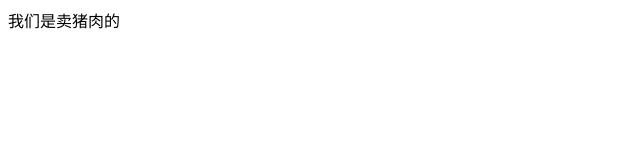
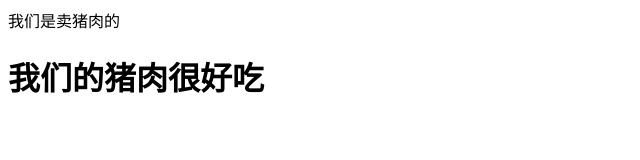
Before and after one commit to Gukaiyi/git-demo1, a plain HTML site: page index.html in a window 1280 px wide. Shown: the whole page, without its empty margins (0-640 px from the left). Drawn offline with Linux system fonts and the light colour scheme.

Commit message:
添加了广告语

```diff
--- a/index.html
+++ b/index.html
@@ -8,5 +8,8 @@
 </head>
 <body>
  我们是卖猪肉的
+ <h1>
+     我们的猪肉很好吃
+ </h1>
 </body>
 </html>
```
